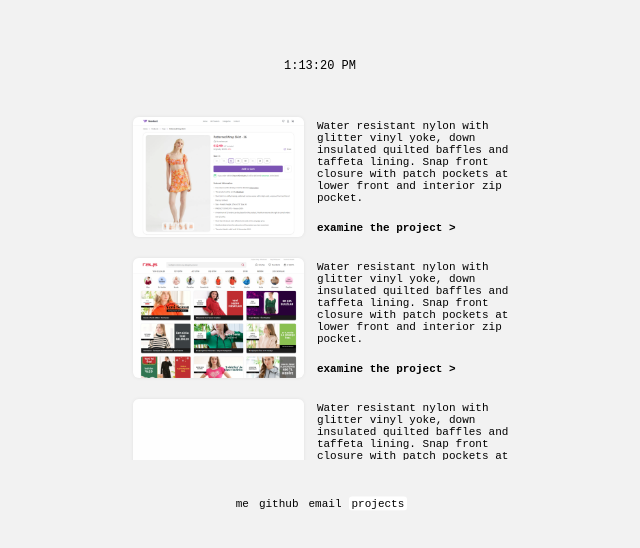
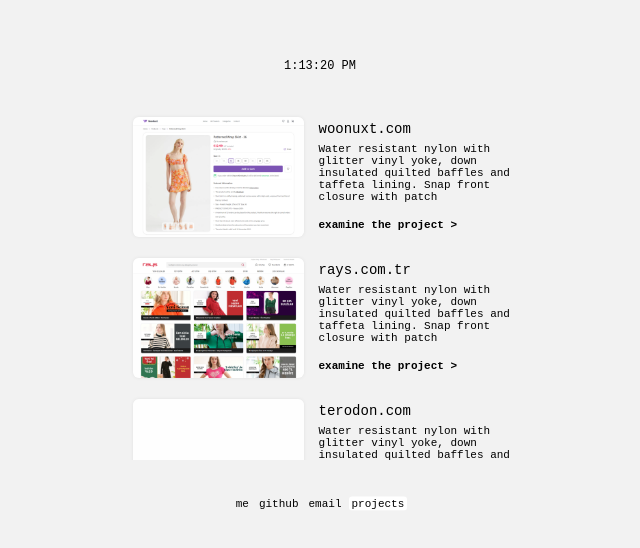
Before and after one commit to zackha/me.zackha.com, a Nuxt app: page /projects in a window 1280 px wide. Shown: the part 116-664 px from the top of the page, without its empty margins (320-960 px from the left). Built offline with nearby package versions, Linux system fonts and the light colour scheme.

Commit message:
for-master
Co-Authored-By: Elizabeth Source <122454875+elizabethsource@users.noreply.github.com>

```diff
--- a/nuxt.config.js
+++ b/nuxt.config.js
@@ -1,5 +1,8 @@
 export default {
   target: 'static',
+  buildModules: [
+    '@nuxt/image'
+  ],
   head: {
     title: 'Zack Hatlen',
     htmlAttrs: {
--- a/package.json
+++ b/package.json
@@ -17,6 +17,7 @@
     "vue-template-compiler": "^2.7.10"
   },
   "devDependencies": {
+    "@nuxt/image": "^0.7.1",
     "push-dir": "^0.4.1"
   }
 }
--- a/pages/index.vue
+++ b/pages/index.vue
@@ -1,6 +1,6 @@
 <template>
   <div class="about">
-    <div class="face"><img src="/face.png"></div>
+    <div class="face"><nuxt-img format="webp" width="300" src="/face.png"/></div>
     <div class="name">Zack Hatlen</div>
     <div>I am a frontend engineer and designer focused on modern web technologies such as <a target="_blank" href="https://vuejs.org/guide/introduction.html" class="link">Vue</a>, <a target="_blank" href="https://reactjs.org/docs/getting-started.html" class="link">React</a>, <a target="_blank" href="https://nuxt.com/docs/getting-started/introduction" class="link">Nuxt</a>, <a target="_blank" href="https://graphql.org/learn/" class="link">GraphQL</a> and serverless computing. Usually, I work with eCommerce technologies in <a target="_blank" href="https://woocommerce.github.io/woocommerce-rest-api-docs/" class="link">Woocommerce</a>.</div>
   </div>
--- a/pages/projects.vue
+++ b/pages/projects.vue
@@ -1,44 +1,58 @@
 <template>
   <div class="projects">
     <div class="project mb">
-      <a href="/images/woonuxt-bg.png" target="_blank"><img src="/images/woonuxt.png"></a>
+      <a href="/images/woonuxt-bg.png" target="_blank"><nuxt-img format="webp" width="300" src="/images/woonuxt.png"/></a>
       <div class="description">
-        <div class="detail">Water resistant nylon with glitter vinyl yoke, down insulated quilted baffles and taffeta lining. Snap front closure with patch pockets at lower front and interior zip pocket.</div>
+        <div class="projectname">woonuxt.com</div>
+        <div class="detail">Water resistant nylon with glitter vinyl yoke, down insulated quilted baffles and taffeta lining. Snap front closure with patch</div>
         <a class="visit link"  target="_blank" href="https://demo2-woonuxt.netlify.app/product/patterned-wrap-skirt/">examine the project ></a>
       </div>
     </div>
     <div class="project mb">
-      <a href="/images/rays-bg.png" target="_blank"><img src="/images/rays.png"></a>
+      <a href="/images/rays-bg.png" target="_blank"><nuxt-img format="webp" width="300" src="/images/rays.png"/></a>
       <div class="description">
-        <div class="detail">Water resistant nylon with glitter vinyl yoke, down insulated quilted baffles and taffeta lining. Snap front closure with patch pockets at lower front and interior zip pocket.</div>
+        <div class="projectname">rays.com.tr</div>
+        <div class="detail">Water resistant nylon with glitter vinyl yoke, down insulated quilted baffles and taffeta lining. Snap front closure with patch</div>
         <a class="visit link"  target="_blank" href="https://rays.com.tr/">examine the project ></a>
       </div>
     </div>
     <div class="project mb">
-      <a href="/images/terodon.png" target="_blank"><img src="/images/terodon.png"></a>
+      <a href="/images/terodon.png" target="_blank"><nuxt-img format="webp" width="300" src="/images/terodon.png"/></a>
       <div class="description">
-        <div class="detail">Water resistant nylon with glitter vinyl yoke, down insulated quilted baffles and taffeta lining. Snap front closure with patch pockets at lower front and interior zip pocket.</div>
+        <div class="projectname">terodon.com</div>
+        <div class="detail">Water resistant nylon with glitter vinyl yoke, down insulated quilted baffles and taffeta lining. Snap front closure with patch</div>
         <a class="visit link"  target="_blank" href="https://terodon.com/">examine the project ></a>
       </div>
     </div>
     <div class="project mb">
-      <a href="/images/reybul-bg.png" target="_blank"><img src="/images/reybul.png"></a>
+      <a href="/images/reybul-bg.png" target="_blank"><nuxt-img format="webp" width="300" src="/images/reybul.png"/></a>
       <div class="description">
-        <div class="detail">Water resistant nylon with glitter vinyl yoke, down insulated quilted baffles and taffeta lining. Snap front closure with patch pockets at lower front and interior zip pocket.</div>
+        <div class="projectname">reybul.com</div>
+        <div class="detail">Water resistant nylon with glitter vinyl yoke, down insulated quilted baffles and taffeta lining. Snap front closure with patch</div>
         <a class="visit link"  target="_blank" href="https://reybul.com/">examine the project ></a>
       </div>
     </div>
     <div class="project mb">
-      <a href="https://github.com/zackha/woocommerce-admin/" target="_blank"><img src="/images/github.png"></a>
+      <a href="/images/zackha.png" target="_blank"><nuxt-img format="webp" width="300" src="/images/zackha.png"/></a>
       <div class="description">
-        <div class="detail">Water resistant nylon with glitter vinyl yoke, down insulated quilted baffles and taffeta lining. Snap front closure with patch pockets at lower front and interior zip pocket.</div>
+        <div class="projectname">zackha.com</div>
+        <div class="detail">Water resistant nylon with glitter vinyl yoke, down insulated quilted baffles and taffeta lining. Snap front closure with patch</div>
+        <a class="visit link"  target="_blank" href="https://zackha.com/">examine the project ></a>
+      </div>
+    </div>
+    <div class="project mb">
+      <a href="https://github.com/zackha/woocommerce-admin/" target="_blank"><nuxt-img format="webp" width="300" src="/images/github.png"/></a>
+      <div class="description">
+        <div class="projectname">woocommerce-admin</div>
+        <div class="detail">Water resistant nylon with glitter vinyl yoke, down insulated quilted baffles and taffeta lining. Snap front closure with patch</div>
         <a class="visit link"  target="_blank" href="https://github.com/zackha/woocommerce-admin/">examine the project ></a>
       </div>
     </div>
     <div class="project">
-      <a href="https://github.com/zackha/ra-data-woocommerce/" target="_blank"><img src="/images/github.png"></a>
+      <a href="https://github.com/zackha/ra-data-woocommerce/" target="_blank"><nuxt-img format="webp" width="300" src="/images/github.png"/></a>
       <div class="description">
-        <div class="detail">Water resistant nylon with glitter vinyl yoke, down insulated quilted baffles and taffeta lining. Snap front closure with patch pockets at lower front and interior zip pocket.</div>
+        <div class="projectname">ra-data-woocommerce</div>
+        <div class="detail">Water resistant nylon with glitter vinyl yoke, down insulated quilted baffles and taffeta lining. Snap front closure with patch</div>
         <a class="visit link"  target="_blank" href="https://github.com/zackha/ra-data-woocommerce/">examine the project ></a>
       </div>
     </div>
@@ -46,16 +60,19 @@
 </template>
 <style>
 .projects {
-  max-height: 348px;
-  overflow: auto;
+  height: 348px;
+  overflow-y: auto;
+  scroll-snap-type: y mandatory;
 }
 .project {
   display: flex;
+  scroll-snap-align: start;
 }
 .project img {
   display: flex;
   margin: 5px;
   height: 120px;
+  width: 171px;
   border-radius: 6px;
   box-shadow: 0px 0px 5px -2px rgb(0 0 0 / 0.19);
 }
@@ -65,10 +82,16 @@
 .description {
   display: flex;
   flex-wrap: wrap;
-  margin: 8px 0px 8px 8px;
+  padding: 10px 0 10px 10px;
+}
+.projectname {
+  margin: 0 0 0.625rem 0;
+  line-height: 1;
+  font-weight: 400;
+  font-size: 14px;
 }
 .detail {
-  height: 95px;
+  height: 75px;
 }
 .visit {
   align-self: flex-end;
@@ -77,12 +100,14 @@
   width: 8px;
 }
 ::-webkit-scrollbar-track {
-  background: #d6d6d6;
+  background: #efefef;
+  border-radius: 7px;
 }
 ::-webkit-scrollbar-thumb {
-  background: #b5b5b5;
+  background: #e3e3e3;
+  border-radius: 7px;
 }
 ::-webkit-scrollbar-thumb:hover {
-  background: #8f8f8f;
+  background: #a4a4a4;
 }
 </style>
```
Also changed, not shown: static/images/zackha.png (added), 1 other file (tests, documents, lock files or other folders).
